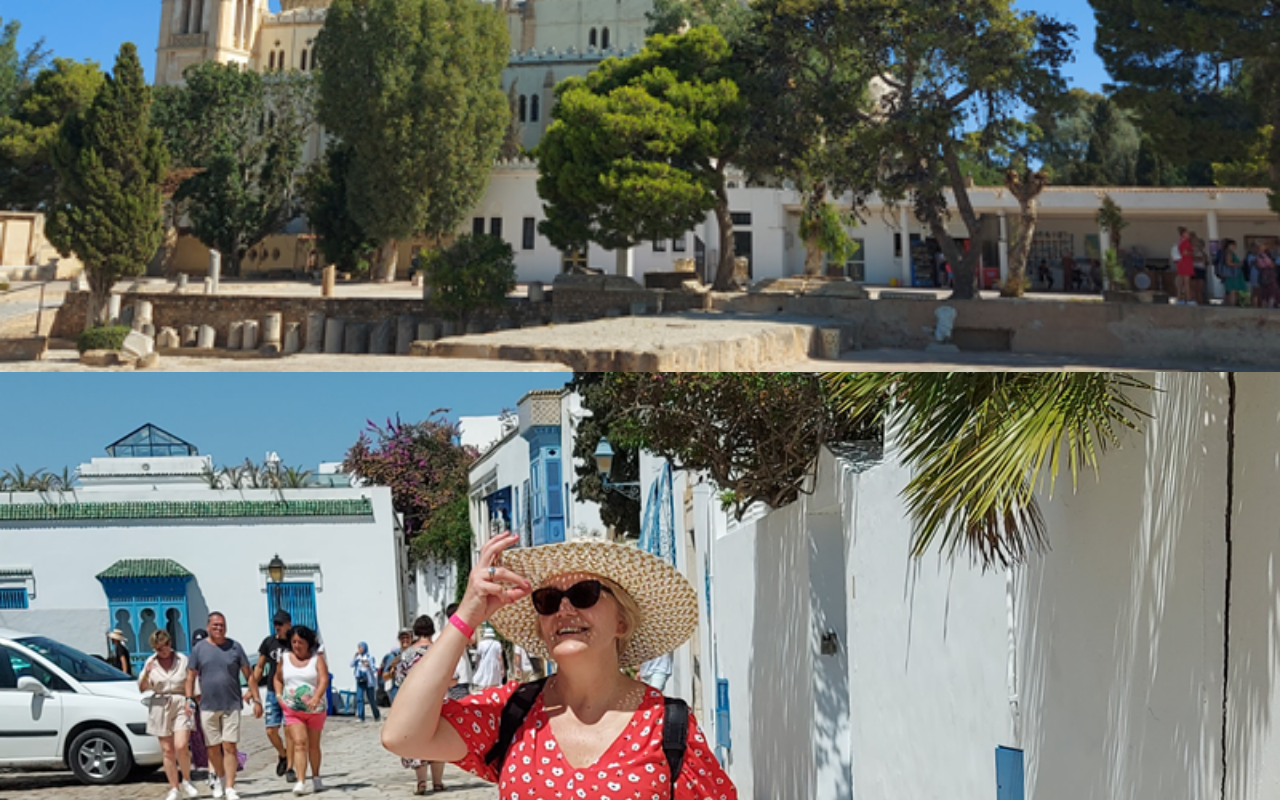
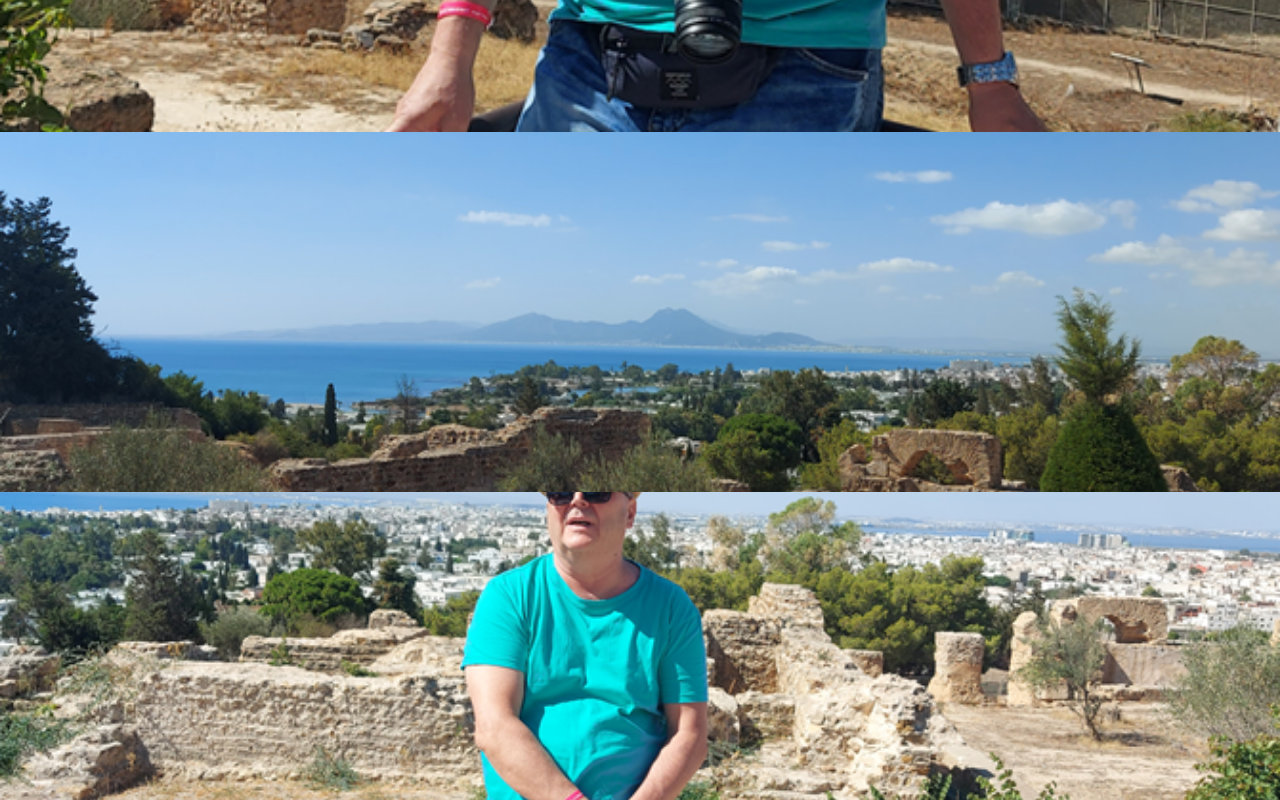
Before and after one commit to marcocollander/holiday-photos-react, a React (Create React App) app: page /gallery/gallery01 in a window 1280 px wide. Shown: the part 2080-2880 px from the top of the page. Built offline with nearby package versions, Linux system fonts and the light colour scheme; the HTML template or start-up script is replaced by a standard one.

Commit message:
Added dynamic link

```diff
--- a/src/components/GalleryDetails.jsx
+++ b/src/components/GalleryDetails.jsx
@@ -1,7 +1,7 @@
 import Section from './Section';
 
 const GalleryDetails = ({ galleryId }) => {
-  return galleryId === 'gallery01' && <Section />;
+  return <Section galleryId={galleryId} />;
 };
 
 export default GalleryDetails;
--- a/src/components/Section.jsx
+++ b/src/components/Section.jsx
@@ -1,59 +1,24 @@
-import img01 from '../images/tunisia/tunisia-01.png';
-import img02 from '../images/tunisia/tunisia-02.png';
-import img03 from '../images/tunisia/tunisia-03.png';
-import img04 from '../images/tunisia/tunesia-04.png';
+import { galleryData } from '../galleryData';
 
-const Section = () => {
-  const bgImage01 = {
-    backgroundImage: `url(${img01}`,
-  };
-  const bgImage02 = {
-    backgroundImage: `url(${img02}`,
-  };
-  const bgImage03 = {
-    backgroundImage: `url(${img03}`,
-  };
-  const bgImage04 = {
-    backgroundImage: `url(${img04}`,
-  };
+const Section = ({ galleryId }) => {
+
+  let images = galleryData.find(item => item.id === galleryId)
+
+  if (images.bgImages === undefined) {
+    return (
+      <h2>Brak zdjęć</h2>
+    )
+  }
+
   return (
     <section>
-      <article
-        className='h-[75vh] bg-cover bg-center'
-        style={bgImage01}
-      ></article>
-      <article
-        className='h-[75vh] bg-cover bg-center'
-        style={bgImage02}
-      ></article>
-      <article
-        className='h-[75vh] bg-cover bg-center'
-        style={bgImage03}
-      ></article>
-      <article
-        className='h-[75vh] bg-cover bg-center'
-        style={bgImage04}
-      ></article>
-      <article
-        className='h-[75vh] bg-cover bg-center'
-        style={bgImage01}
-      ></article>
-      <article
-        className='h-[75vh] bg-cover bg-center'
-        style={bgImage01}
-      ></article>
-      <article
-        className='h-[75vh] bg-cover bg-center'
-        style={bgImage01}
-      ></article>
-      <article
-        className='h-[75vh] bg-cover bg-center'
-        style={bgImage01}
-      ></article>
-      <article
-        className='h-[75vh] bg-cover bg-center'
-        style={bgImage01}
-      ></article>
+      {
+        images.bgImages.map((item, index) => {
+        return (
+          <article key={index} className="h-[45vh] bg-cover bg-center" style={item}></article>
+        );
+      })}
+
     </section>
   );
 };
--- a/src/galleryData.js
+++ b/src/galleryData.js
@@ -1,17 +1,89 @@
+import tunisia from './images/gallery/tunisia-carthage.jpg';
+import palma from './images/gallery/palma.png';
+import valdemosa from './images/gallery/valdemosa-mobile.png';
+import egipt from './images/gallery/egipt.png';
+import rodos from './images/gallery/rodos-mobile.png';
+import barcelona from './images/gallery/barcelona-mobile.png';
+
+import img01 from './images/tunisia/tunisia-01.png';
+import img02 from './images/tunisia/tunisia-02.png';
+import img03 from './images/tunisia/tunisia-03.png';
+import img04 from './images/tunisia/tunesia-04.png';
+import img05 from './images/tunisia/tunesia-05.png';
+import img06 from './images/tunisia/tunesia-06.png';
+import img07 from './images/tunisia/tunesia-07.png';
+import img08 from './images/tunisia/tunesia-08.png';
+import img09 from './images/tunisia/tunesia-09.png';
+import img10 from './images/tunisia/tunezja-2.jpg';
+
+
 export const galleryData = [
   {
-    id: 'tunezja',
-    images: [
-      './images/tunezja/tunezja-0.jpg',
-      './images/tunezja/tunezja-1.jpg',
-      './images/tunezja/tunezja-2.jpg',
-      './images/tunezja/tunezja-3.jpg',
-      './images/tunezja/tunezja-4.jpg',
-      './images/tunezja/tunezja-5.jpg',
-      './images/tunezja/tunezja-6.jpg',
-      './images/tunezja/tunezja-7.jpg',
-      './images/tunezja/tunezja-8.jpg',
-      './images/tunezja/tunezja-9.jpg',
+    id: 'gallery01',
+    bgImage: {
+      backgroundImage: `url(${tunisia})`,
+    },
+    bgImages: [
+      {
+        backgroundImage: `url(${img01}`,
+      },
+      {
+        backgroundImage: `url(${img02}`,
+      },
+      {
+        backgroundImage: `url(${img03}`,
+      },
+      {
+        backgroundImage: `url(${img04}`,
+      },
+      {
+        backgroundImage: `url(${img05}`,
+      },
+      {
+        backgroundImage: `url(${img06}`,
+      },
+      {
+        backgroundImage: `url(${img07}`,
+      },
+      {
+        backgroundImage: `url(${img08}`,
+      },
+      {
+        backgroundImage: `url(${img09}`,
+      },
+      {
+        backgroundImage: `url(${img10}`,
+      },
     ],
   },
+  {
+    id: 'gallery02',
+    bgImage: {
+      backgroundImage: `url(${palma})`,
+    },
+  },
+  {
+    id: 'gallery03',
+    bgImage: {
+      backgroundImage: `url(${valdemosa})`,
+    },
+  },
+  {
+    id: 'gallery04',
+    bgImage: {
+      backgroundImage: `url(${egipt})`,
+    },
+  },
+  {
+    id: 'gallery05',
+    bgImage: {
+      backgroundImage: `url(${rodos})`,
+    },
+  },
+  {
+    id: 'gallery06',
+    bgImage: {
+      backgroundImage: `url(${barcelona})`,
+    },
+  },
 ];
--- a/src/routes/pages/Gallery.jsx
+++ b/src/routes/pages/Gallery.jsx
@@ -1,60 +1,22 @@
-import tunisia from '../../images/gallery/tunisia-carthage.jpg';
-import palma from '../../images/gallery/palma.png';
-import valdemosa from '../../images/gallery/valdemosa-mobile.png';
-import egipt from '../../images/gallery/egipt.png';
-import rodos from '../../images/gallery/rodos-mobile.png';
-import barcelona from '../../images/gallery/barcelona-mobile.png';
-
 import { Link } from 'react-router-dom';
 
+import { galleryData } from '../../galleryData';
+
 const Gallery = () => {
-  const bgImageTunisia = {
-    backgroundImage: `url(${tunisia})`,
-  };
-  const bgImagePalma = {
-    backgroundImage: `url(${palma})`,
-  };
-  const bgImageValdemosa = {
-    backgroundImage: `url(${valdemosa})`,
-  };
-  const bgImageEgipt = {
-    backgroundImage: `url(${egipt})`,
-  };
-  const bgImageRodos = {
-    backgroundImage: `url(${rodos})`,
-  };
-  const bgImageBarcelona = {
-    backgroundImage: `url(${barcelona})`,
-  };
-
   return (
     <section>
-      <Link to={'/gallery/gallery01'}>
-        <article
-          className='h-[60vh] bg-center bg-cover'
-          style={bgImageTunisia}
-        ></article>
-      </Link>
-      <article
-        className='h-[75vh] bg-center bg-cover'
-        style={bgImagePalma}
-      ></article>
-      <article
-        className='h-[75vh] bg-center bg-cover'
-        style={bgImageValdemosa}
-      ></article>
-      <article
-        className='h-[75vh] bg-center bg-cover'
-        style={bgImageEgipt}
-      ></article>
-      <article
-        className='h-[80vh] bg-center bg-cover'
-        style={bgImageRodos}
-      ></article>
-      <article
-        className='h-[50vh] bg-center bg-cover'
-        style={bgImageBarcelona}
-      ></article>
+      {galleryData.map((item, index) => {
+        return (
+          <Link key={index} to={`/gallery/${item.id}`}>
+            <article
+              className="h-[70vh] bg-center bg-cover"
+              style={item.bgImage}>
+            </article>
+          </Link>
+        );
+      })}
+
+
     </section>
   );
 };
```
